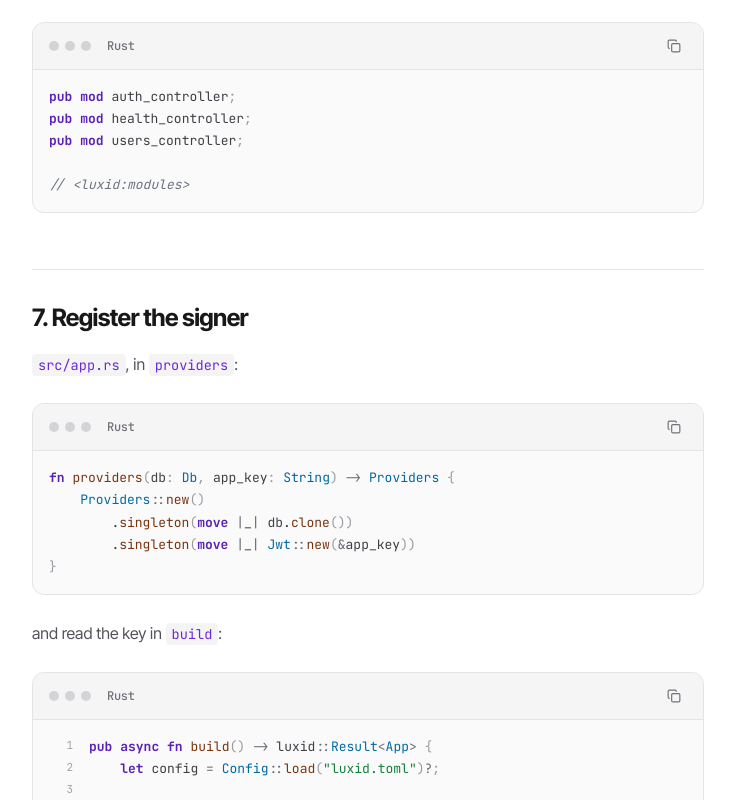
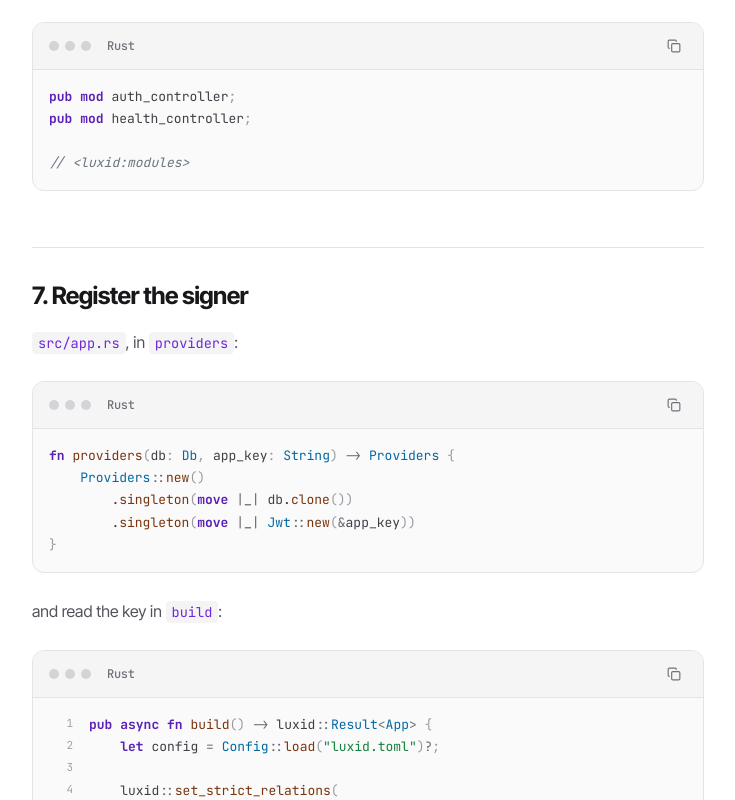
Before and after one commit to luxid-dev/web, a React (Vite) app: page /docs/project-auth in a window 1280 px wide. Shown: the part 7180-7980 px from the top of the page, without its empty margins (288-1023 px from the left). Built offline with nearby package versions, Linux system fonts and the light colour scheme.

Commit message:
docs: drop the deleted users controller from the module list
Step 2 removes the file, so leaving it declared would not compile.

```diff
--- a/src/docs/content/AuthProjectContent.tsx
+++ b/src/docs/content/AuthProjectContent.tsx
@@ -273,7 +273,6 @@ impl AuthController {
         language="rust"
         code={`pub mod auth_controller;
 pub mod health_controller;
-pub mod users_controller;
 
 // <luxid:modules>`}
       />
```
